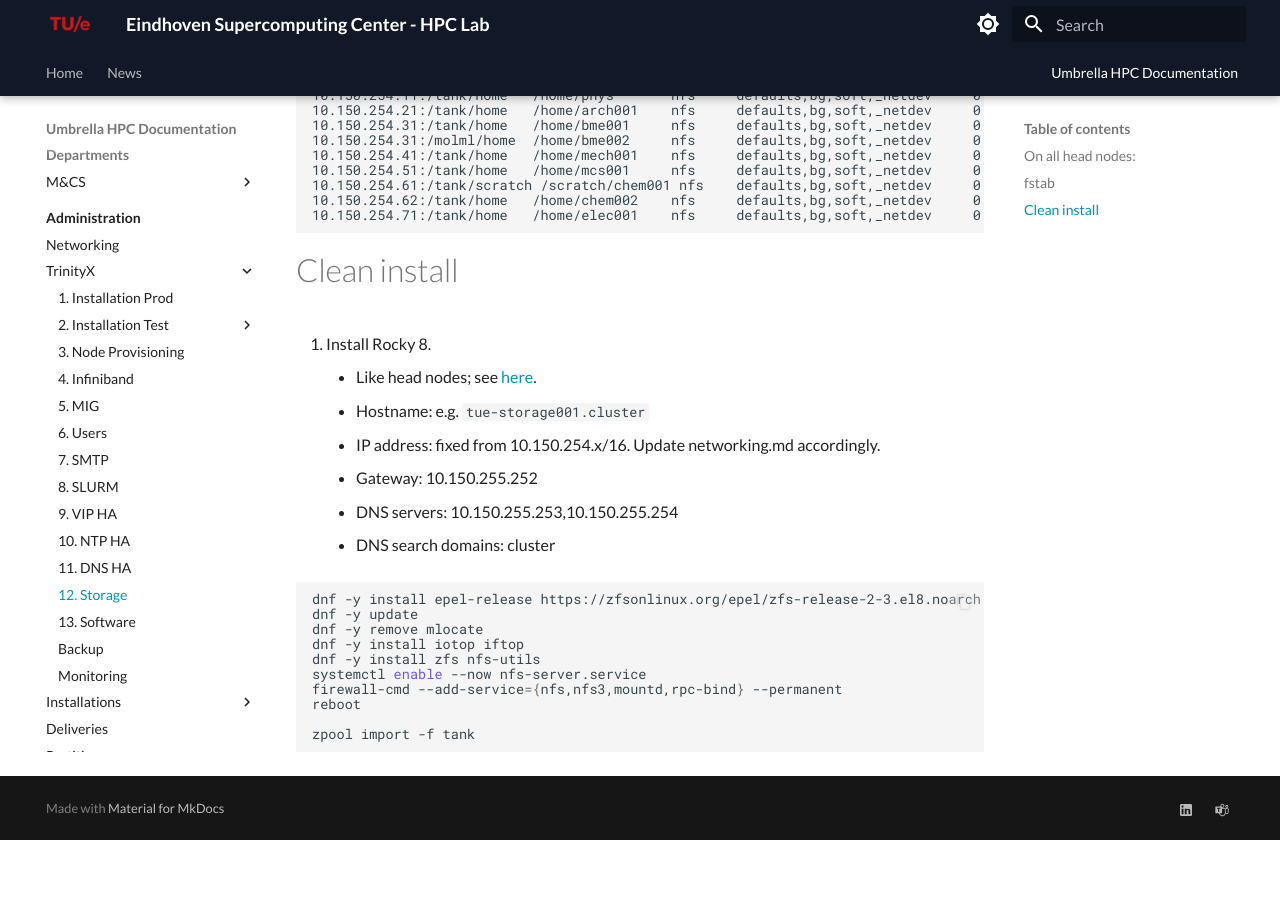
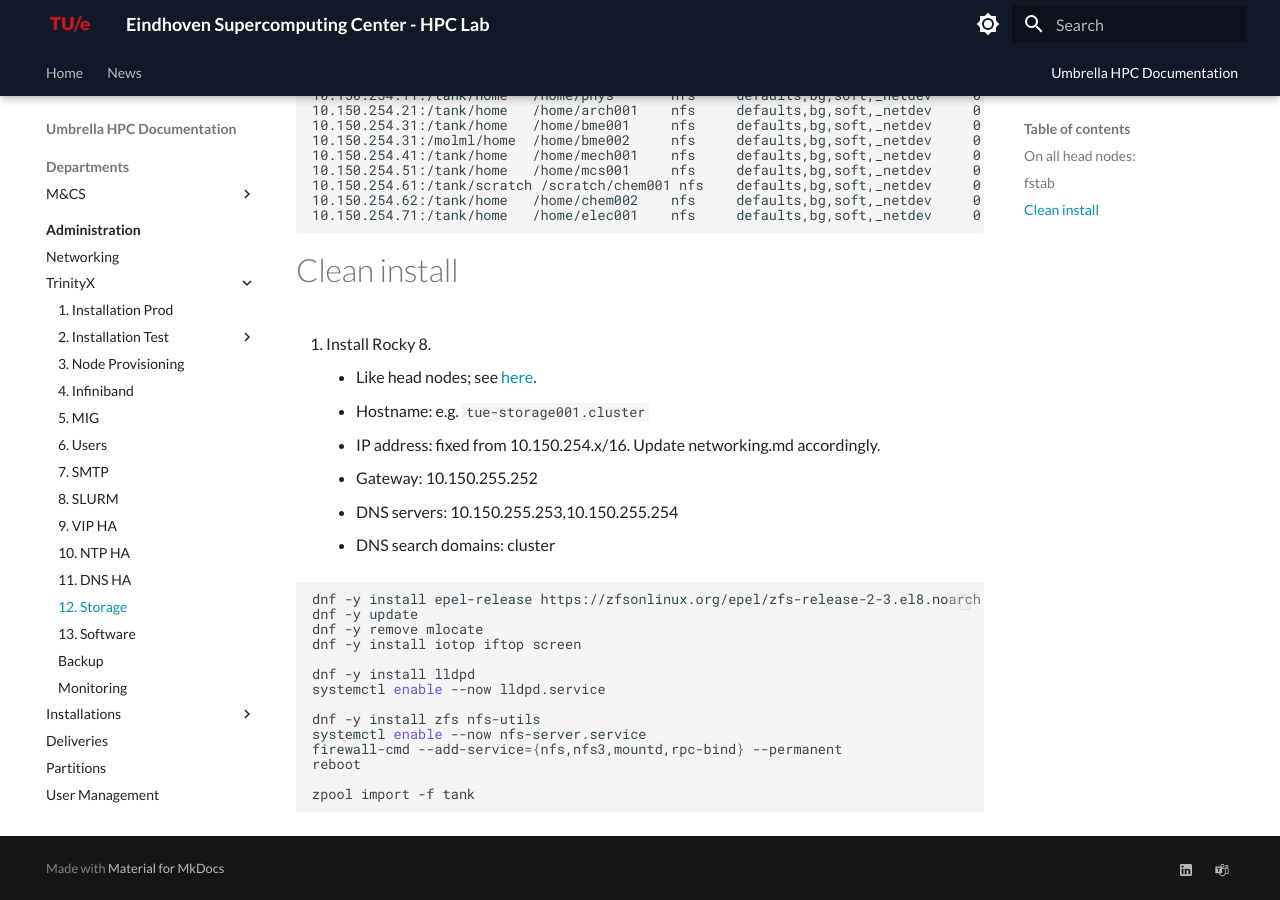
Before and after one commit to gferhpc/supercomputing.tue.nl, an MkDocs documentation site: the page built from pages/documentation/administration/trinityx/storage.md, in a window 1280 px wide and 900 px high, scrolled down 708 px. Built offline with MkDocs 1.6.1 and Material for MkDocs 9.7.7, drawn with Linux system fonts in a browser that asks for light colours; before the commit the page ends 1548 px from its top, so only the background shows below that.

Commit message:
docs: admin: trix: storage

```diff
--- a/pages/documentation/administration/trinityx/storage.md
+++ b/pages/documentation/administration/trinityx/storage.md
@@ -56,7 +56,11 @@
 dnf -y install epel-release https://zfsonlinux.org/epel/zfs-release-2-3.el8.noarch.rpm
 dnf -y update
 dnf -y remove mlocate
-dnf -y install iotop iftop
+dnf -y install iotop iftop screen
+
+dnf -y install lldpd
+systemctl enable --now lldpd.service
+
 dnf -y install zfs nfs-utils
 systemctl enable --now nfs-server.service
 firewall-cmd --add-service={nfs,nfs3,mountd,rpc-bind} --permanent
```
